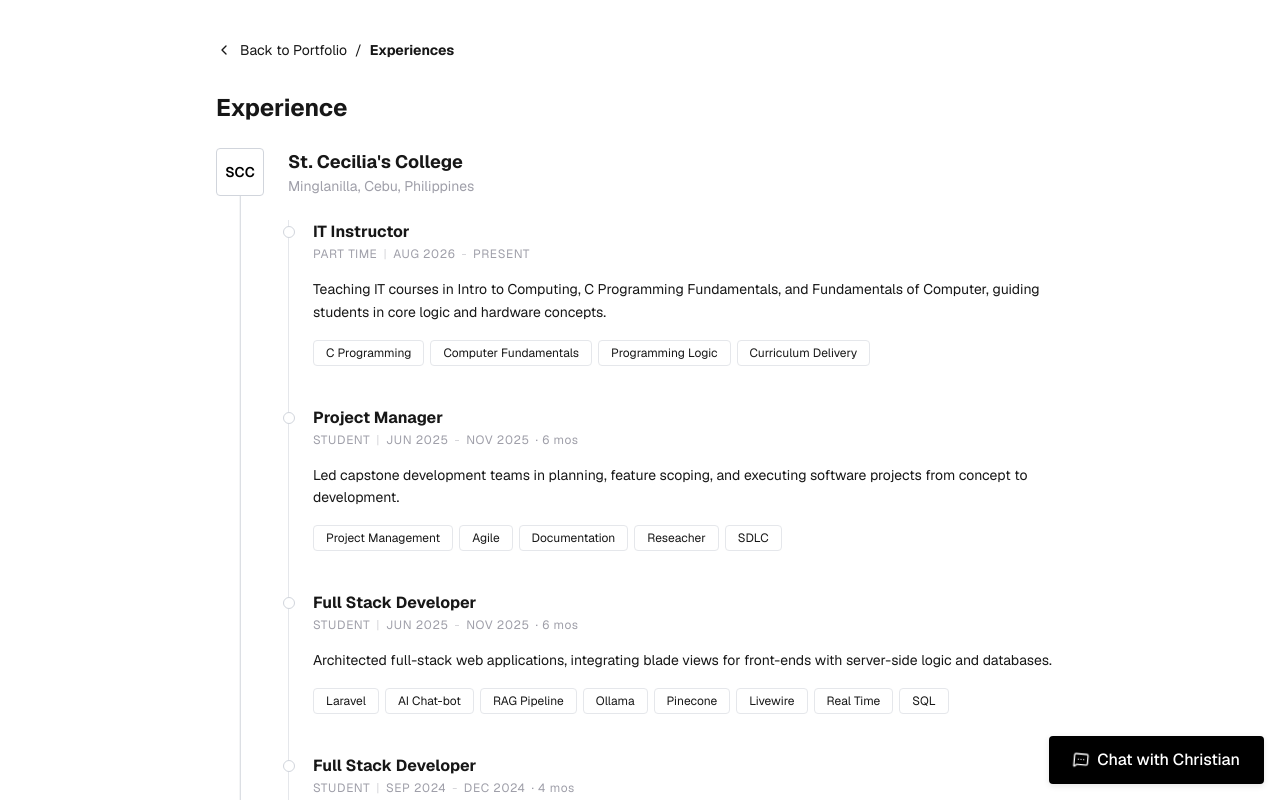
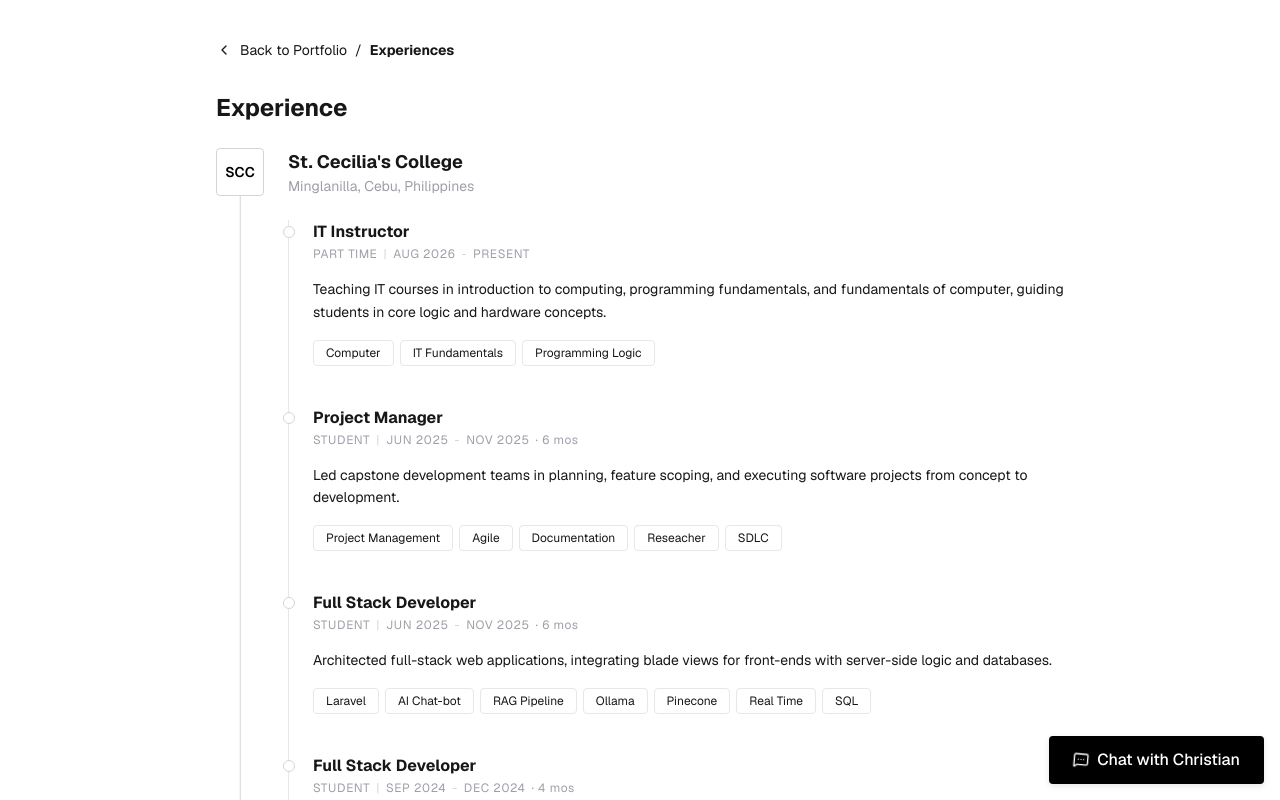
Before and after one commit to cjabendan/cj-dev, a Next.js app: page /experiences in a window 1280 px wide. Shown: the top 800 px of the page. Built offline with nearby package versions, Linux system fonts and the light colour scheme; no server answers.

Commit message:
update experiences data and ui

```diff
--- a/app/(routes)/experiences/page.tsx
+++ b/app/(routes)/experiences/page.tsx
@@ -31,10 +31,10 @@ export default function ExperiencesPage() {
     }, []);
 
   return (
-    <div className="space-y-6 animate-fade-in mb-14">
+    <div className="space-y-6 animate-fade-in mb-auto">
       <h1 className="text-xl sm:text-2xl font-bold">Experience</h1>
 
-      <div className="flex flex-col">
+      <div className="flex flex-col mb-14">
         {groupedExperiences.map((group, index) => {
           const isLast = index === groupedExperiences.length - 1;
           const hasMultipleRoles = group.roles.length > 1;
--- a/data/experiences.json
+++ b/data/experiences.json
@@ -11,7 +11,13 @@
     "duration": "4 mos",
     "location": "Minglanilla, Cebu, Philippines",
     "description": "Worked on foundational software application, developing core front-end layouts and application logic.",
-    "skills": ["Software Development", "Java", "MySQL", "Netbeans", "System Design"]
+    "skills": [
+      "Software Development",
+      "Java",
+      "MySQL",
+      "Netbeans",
+      "System Design"
+    ]
   },
   {
     "id": 2,
@@ -25,7 +31,15 @@
     "duration": "6 mos",
     "location": "Minglanilla, Cebu, Philippines",
     "description": "Architected full-stack web applications, integrating blade views for front-ends with server-side logic and databases.",
-    "skills": ["Laravel", "AI Chat-bot", "RAG Pipeline", "Ollama", "Pinecone", "Livewire", "Real Time", "SQL"]
+    "skills": [
+      "Laravel",
+      "AI Chat-bot",
+      "RAG Pipeline",
+      "Ollama",
+      "Pinecone",
+      "Real Time",
+      "SQL"
+    ]
   },
   {
     "id": 3,
@@ -39,7 +53,13 @@
     "duration": "6 mos",
     "location": "Minglanilla, Cebu, Philippines",
     "description": "Led capstone development teams in planning, feature scoping, and executing software projects from concept to development.",
-    "skills": ["Project Management", "Agile", "Documentation", "Reseacher", "SDLC"]
+    "skills": [
+      "Project Management",
+      "Agile",
+      "Documentation",
+      "Reseacher",
+      "SDLC"
+    ]
   },
   {
     "id": 4,
@@ -67,7 +87,14 @@
     "duration": "4 mos",
     "location": "Cebu, Philippines",
     "description": "Developed web and mobile application features, optimizing UI performance and collaborating with other intern developers.",
-    "skills": ["React", "React Native", "TypeScript", "Tailwind CSS", "Git", "UI/UX"]
+    "skills": [
+      "React",
+      "React Native",
+      "TypeScript",
+      "Tailwind CSS",
+      "Git",
+      "UI/UX"
+    ]
   },
   {
     "id": 6,
@@ -80,12 +107,7 @@
     "end": "Present",
     "duration": "",
     "location": "Minglanilla, Cebu, Philippines",
-    "description": "Teaching IT courses in Intro to Computing, C Programming Fundamentals, and Fundamentals of Computer, guiding students in core logic and hardware concepts.",
-    "skills": [
-      "C Programming",
-      "Computer Fundamentals",
-      "Programming Logic",
-      "Curriculum Delivery"
-    ]
+    "description": "Teaching IT courses in introduction to computing, programming fundamentals, and fundamentals of computer, guiding students in core logic and hardware concepts.",
+    "skills": ["Computer", "IT Fundamentals", "Programming Logic"]
   }
 ]
```
